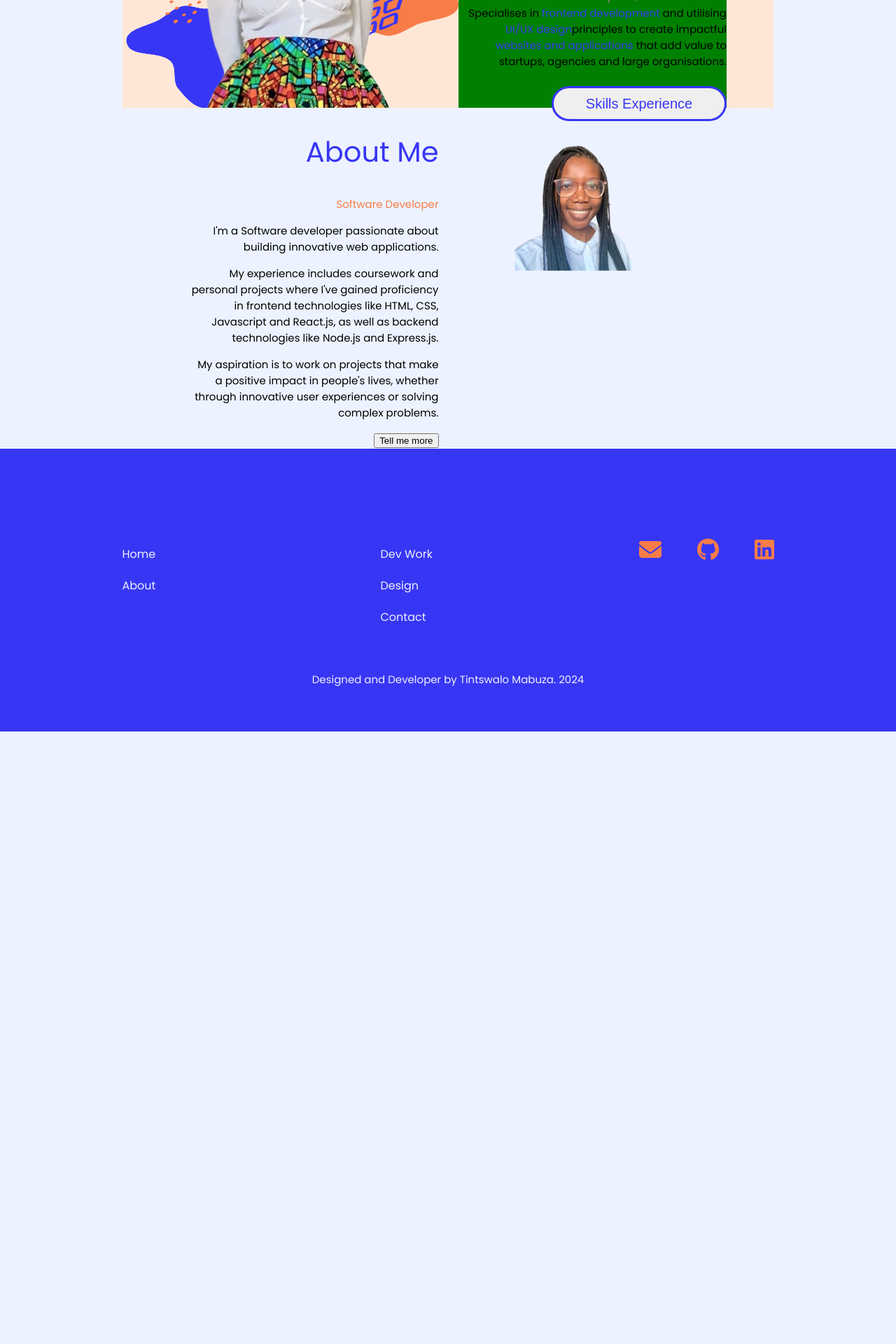
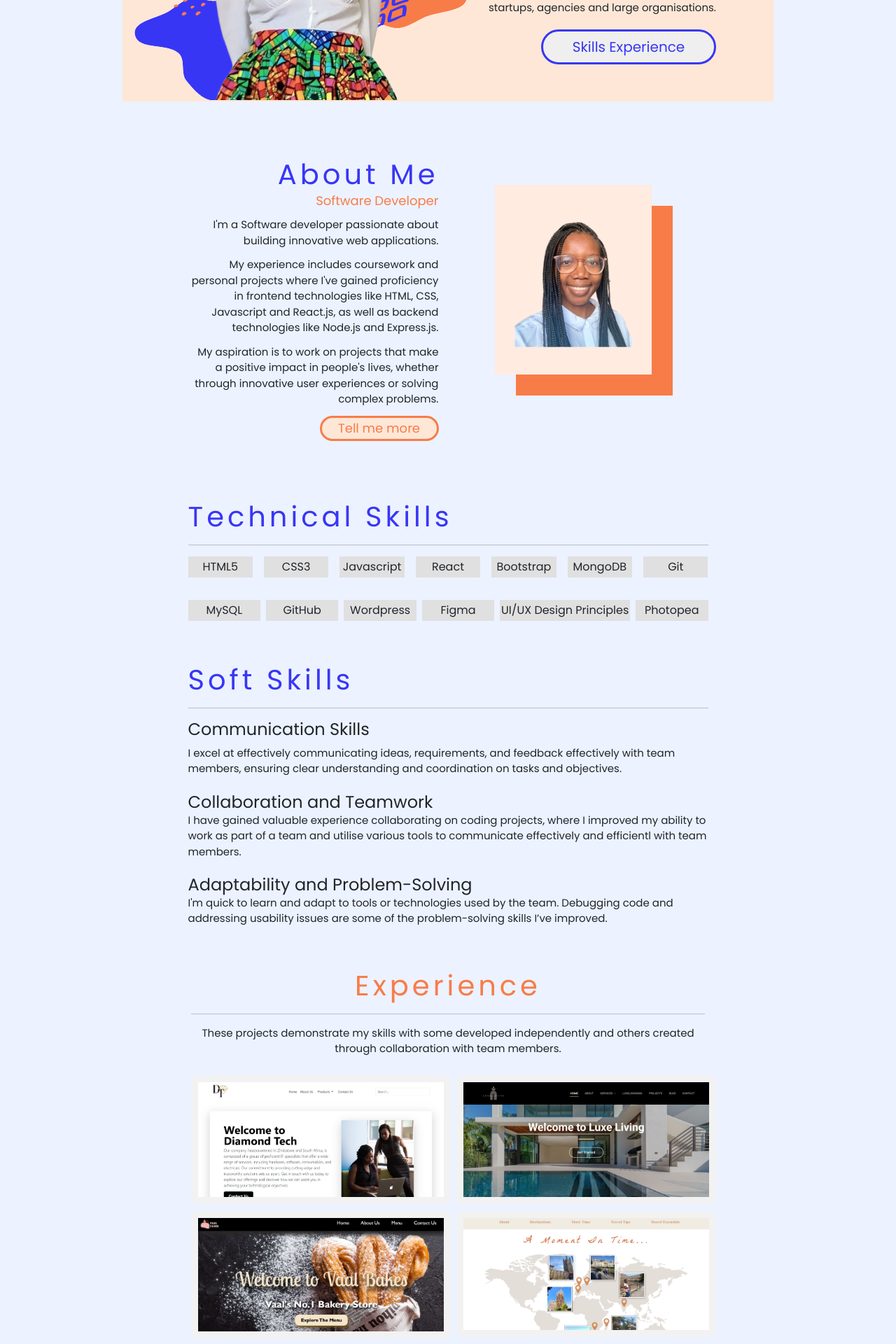
Before and after one commit to calcaventia/my-portfolio-react, a React (Create React App) app: page / in a window 1280 px wide. Shown: the part 480-2400 px from the top of the page at 70% size. Before the commit the page ends 1525 px from the top, so only its background shows below. Built offline with nearby package versions, Linux system fonts and the light colour scheme.

Commit message:
completed about section skills and experience section

```diff
--- a/package.json
+++ b/package.json
@@ -11,6 +11,7 @@
     "@testing-library/jest-dom": "^5.17.0",
     "@testing-library/react": "^13.4.0",
     "@testing-library/user-event": "^13.5.0",
+    "bootstrap": "^5.3.3",
     "react": "^18.3.1",
     "react-dom": "^18.3.1",
     "react-router-dom": "^7.0.2",
--- a/public/index.html
+++ b/public/index.html
@@ -21,8 +21,29 @@
       src="https://kit.fontawesome.com/9bb006a46f.js"
       crossorigin="anonymous"
     ></script>
+    <link
+      href="https://cdn.jsdelivr.net/npm/bootstrap@5.3.3/dist/css/bootstrap.min.css"
+      rel="stylesheet"
+      integrity="sha384-QWTKZyjpPEjISv5WaRU9OFeRpok6YctnYmDr5pNlyT2bRjXh0JMhjY6hW+ALEwIH"
+      crossorigin="anonymous"
+    />
     <title>Frontend Developer UI/UX Designer South Africa</title>
   </head>
+  <script
+    src="https://cdn.jsdelivr.net/npm/@popperjs/core@2.11.8/dist/umd/popper.min.js"
+    integrity="sha384-I7E8VVD/ismYTF4hNIPjVp/Zjvgyol6VFvRkX/vR+Vc4jQkC+hVqc2pM8ODewa9r"
+    crossorigin="anonymous"
+  ></script>
+  <script
+    src="https://cdn.jsdelivr.net/npm/bootstrap@5.3.3/dist/js/bootstrap.min.js"
+    integrity="sha384-0pUGZvbkm6XF6gxjEnlmuGrJXVbNuzT9qBBavbLwCsOGabYfZo0T0to5eqruptLy"
+    crossorigin="anonymous"
+  ></script>
+  <script
+    src="https://cdn.jsdelivr.net/npm/bootstrap@5.3.3/dist/js/bootstrap.bundle.min.js"
+    integrity="sha384-YvpcrYf0tY3lHB60NNkmXc5s9fDVZLESaAA55NDzOxhy9GkcIdslK1eN7N6jIeHz"
+    crossorigin="anonymous"
+  ></script>
   <body>
     <noscript>You need to enable JavaScript to run this app.</noscript>
     <div id="root"></div>
--- a/src/pages/LandingPage/LandingPage.css
+++ b/src/pages/LandingPage/LandingPage.css
@@ -22,10 +22,12 @@ body {
 }
 
 h2 {
+  margin: 0;
   font-weight: normal;
   font-size: 40px;
   color: var(--primary-color);
   font-family: "Poppins", sans-serif;
+  letter-spacing: 5px;
 }
 
 h3 {
@@ -34,6 +36,7 @@ h3 {
 }
 
 h4 {
+  font-weight: normal;
   font-size: 24px;
   font-family: "Poppins", sans-serif;
 }
@@ -56,7 +59,6 @@ p .body-text-small {
 }
 
 .hero-container {
-  display: flex;
   margin: 0 auto;
   padding: 0;
   max-width: 930px;
@@ -67,17 +69,17 @@ p .body-text-small {
 }
 
 .hero-text {
+  margin-top: 180px;
+  padding: 0 0 0px 0;
   max-width: 383px;
   height: 291px;
   text-align: right;
-  align-self: flex-end;
-  background-color: green;
 }
 
 .hero-profile-image {
+  margin-top: 60px;
   max-height: 467.24px;
   max-width: 480px;
-  align-self: flex-end;
 }
 .author-name {
   margin: 0;
@@ -95,11 +97,12 @@ p .body-text-small {
   font-family: "Poppins", sans-serif;
 }
 
-.hero-text p {
-  margin-bottom: 24px;
+.hero-text .body-text-medium {
+  margin-top: 0 auto;
+  padding: 20px 0 20px 0;
 }
 
-.hero-text button {
+.hero-text .large-button {
   margin: 0;
   width: 250px;
   height: 50px;
@@ -118,32 +121,114 @@ p .body-text-small {
 /*About section*/
 
 .about-container {
-  display: flex;
-  margin: 0 auto;
+  margin: 60px auto;
   width: 743px;
+  height: 449px;
 }
 
 .about-content {
+  padding: 20px 0 0 0;
   text-align: right;
   width: 358px;
 }
 
 .sub-heading {
+  margin: 0;
+  padding: 0 0 10px 0;
   font-size: 18px;
   color: var(--secondary-color);
 }
 
-.about-content p {
+.about-content .about-content-body {
   font-size: 15px;
+  margin: 0;
+  padding: 0 0 12px 0;
 }
 
-.image-background {
+.about-image {
+  display: block;
   margin: 0 auto;
-  padding: 40px;
+  padding: 0px 0px 60px 0px;
   background-color: var (--neutral-background-color2);
 }
 
 .about-section-profile-image {
-  width: 167.47px;
-  height: 192.55px;
+  width: 224px;
+  height: 270.76px;
+  box-shadow: 30px 30px 0px 0px var(--secondary-color);
 }
+
+.medium-button {
+  font-size: 18px;
+  width: 170px;
+  height: 36px;
+  border-radius: 30px;
+  color: var(--secondary-color);
+  border: 3px solid var(--secondary-color);
+  background-color: var(--neutral-background-color2);
+}
+
+/*technical skills section*/
+
+.technical-skills-container {
+  margin: 60px auto;
+  width: 743px;
+}
+
+.t-s-container {
+  margin: 0 auto;
+  max-width: 743px;
+}
+
+.t-s-container2 {
+  margin: 0 auto;
+  padding: 32px 0 0 0;
+  max-width: 743px;
+}
+
+.technical-skill {
+  padding: 3px 0 3px 0;
+  text-align: center;
+  background-color: var(--neutral-background-color5);
+}
+
+/*soft skills section*/
+
+.soft-skills-container {
+  margin: 60px auto;
+  width: 743px;
+}
+
+.soft-skills-container p {
+  margin: 0;
+  padding: 0px 0 0 0;
+}
+
+.soft-skills-container #heading-text {
+  margin: 0;
+  padding: 22px 0 0 0;
+}
+
+/*experience section*/
+
+.experience-container {
+  margin: 0 auto;
+  width: 734px;
+}
+
+.experience-container h2 {
+  text-align: center;
+  color: var(--secondary-color);
+}
+
+.experience-container p {
+  text-align: center;
+  font-size: 15px;
+}
+
+.gallery-images {
+  margin-top: 10px;
+  width: 370.5px;
+  border: 10px solid var(--neutral-background-color3);
+  border-radius: 10px;
+}
--- a/src/pages/LandingPage/LandingPage.jsx
+++ b/src/pages/LandingPage/LandingPage.jsx
@@ -3,7 +3,13 @@ import "./LandingPage.css";
 import Header from "../../components/Header/Header.jsx";
 import Footer from "../../components/Footer/Footer.jsx";
 import HeroImage from "../../assets/images/hero-profile.png";
-import AboutImage from "../../assets/images/about-profile-image.png";
+import AboutImage from "../../assets/images/about-profile-image2.png";
+import GalleryImage1 from "../../assets/images/GalleryImage1.JPG";
+import GalleryImage2 from "../../assets/images/GalleryImage2.JPG";
+import GalleryImage3 from "../../assets/images/GalleryImage3.JPG";
+import GalleryImage4 from "../../assets/images/GalleryImage4.JPG";
+import GalleryImage5 from "../../assets/images/GalleryImage5.JPG";
+import GalleryImage6 from "../../assets/images/GalleryImage6.JPG";
 
 function LandingPage() {
   return (
@@ -11,13 +17,15 @@ function LandingPage() {
       <Header />
       <main>
         {/*Hero-Section*/}
-        <div className="hero-container">
-          <img
-            src={HeroImage}
-            alt="African woman who is in Tech "
-            className="hero-profile-image"
-          />
-          <div className="hero-text">
+        <div className="row hero-container">
+          <div className="col-sm-6 order-sm-1  hero-image">
+            <img
+              src={HeroImage}
+              alt="African woman who is in Tech "
+              className="hero-profile-image"
+            />
+          </div>
+          <div className="col-sm-6 order-sm-2 hero-text">
             <p className="author-name">
               Tintswalo.<span className="initial">M</span>
             </p>
@@ -30,39 +38,127 @@ function LandingPage() {
               <span className="key-info">websites and applications</span> that
               add value to startups, agencies and large organisations.
             </p>
-            <button className="hero-button">Skills Experience</button>
+            <button className="large-button">Skills Experience</button>
           </div>
         </div>
 
         {/*about-section*/}
 
-        <div className="about-container">
-          <div className="about-content">
-            <h2>About Me</h2>
+        <div className="row about-container">
+          <div className="col-sm-6 order-sm-1 about-content">
+            <h2 className="section-heading">About Me</h2>
             <p className="sub-heading">Software Developer</p>
-            <p>
+            <p className="about-content-body">
               I'm a Software developer passionate about building innovative web
               applications.
             </p>
-            <p>
+            <p className="about-content-body">
               My experience includes coursework and personal projects where I've
               gained proficiency in frontend technologies like HTML, CSS,
               Javascript and React.js, as well as backend technologies like
               Node.js and Express.js.
             </p>
-            <p>
+            <p className="about-content-body">
               My aspiration is to work on projects that make a positive impact
               in people's lives, whether through innovative user experiences or
               solving complex problems.
             </p>
-            <button className="about-button">Tell me more</button>
+            <button className="medium-button">Tell me more</button>
           </div>
-          <div className="image-background">
+          <div className="col-sm-6 order-sm-2 d-flex justify-content-center align-items-center about-image">
             <img
               src={AboutImage}
               alt=""
               className="about-section-profile-image"
             />
+          </div>
+        </div>
+
+        {/*technical skills-section*/}
+
+        <div className="technical-skills-container">
+          <h2 className="section-heading">Technical Skills</h2>
+          <hr className="heading-content-breaker" />
+          <div className="row t-s-container">
+            <div className="col me-3 technical-skill">HTML5</div>
+            <div className="col me-3 technical-skill">CSS3</div>
+            <div className="col me-3 technical-skill">Javascript</div>
+            <div className="col me-3 technical-skill">React</div>
+            <div className="col me-3 technical-skill">Bootstrap</div>
+            <div className="col me-3 technical-skill">MongoDB</div>
+            <div className="col technical-skill">Git</div>
+          </div>
+          <div className="row t-s-container2">
+            <div className="col me-2 technical-skill">MySQL</div>
+            <div className="col me-2 technical-skill">GitHub</div>
+            <div className="col me-2 technical-skill">Wordpress</div>
+            <div className="col me-2 technical-skill">Figma</div>
+            <div className="col-3 me-2 technical-skill">
+              UI/UX Design Principles
+            </div>
+            <div className="col technical-skill">Photopea</div>
+          </div>
+        </div>
+
+        {/*soft skills-section*/}
+
+        <div className="soft-skills-container">
+          <h2>Soft Skills</h2>
+          <hr className="heading-content-breaker" />
+          <h4>Communication Skills</h4>
+          <p className="body-text-medium">
+            I excel at effectively communicating ideas, requirements, and
+            feedback effectively with team members, ensuring clear understanding
+            and coordination on tasks and objectives.
+          </p>
+          <h4 id="heading-text">Collaboration and Teamwork</h4>
+          <p className="body-text-medium">
+            I have gained valuable experience collaborating on coding projects,
+            where I improved my ability to work as part of a team and utilise
+            various tools to communicate effectively and efficientl with team
+            members.
+          </p>
+          <h4 id="heading-text">Adaptability and Problem-Solving</h4>
+          <p className="body-text-medium">
+            I'm quick to learn and adapt to tools or technologies used by the
+            team. Debugging code and addressing usability issues are some of the
+            problem-solving skills I’ve improved.
+          </p>
+        </div>
+
+        {/*experience-section*/}
+
+        <div className="experience-container">
+          <h2>Experience</h2>
+          <hr className="heading-content-breaker" />
+          <p className="experience-body">
+            These projects demonstrate my skills with some developed
+            independently and others created through collaboration with team
+            members.
+          </p>
+          <div className="row project-gallery">
+            <div className="col-6">
+              <img src={GalleryImage1} alt="" className="gallery-images" />
+            </div>
+            <div className="col-6">
+              <img src={GalleryImage2} alt="" className="gallery-images" />
+            </div>
+          </div>
+          <div className="row project-gallery">
+            <div className="col-6">
+              <img src={GalleryImage3} alt="" className="gallery-images" />
+            </div>
+            <div className="col-6">
+              <img src={GalleryImage4} alt="" className="gallery-images" />
+            </div>
+          </div>
+          <div className="row project-gallery">
+            <div className="col-6">
+              <img src={GalleryImage5} alt="" className="gallery-images" />
+            </div>
+            <div className="col-6">
+              <img src={GalleryImage6} alt="" className="gallery-images" />
+            </div>
           </div>
         </div>
       </main>
```
Also changed, not shown: src/assets/images/about-profile-image2.png (added), 1 other file (tests, documents, lock files or other folders).
